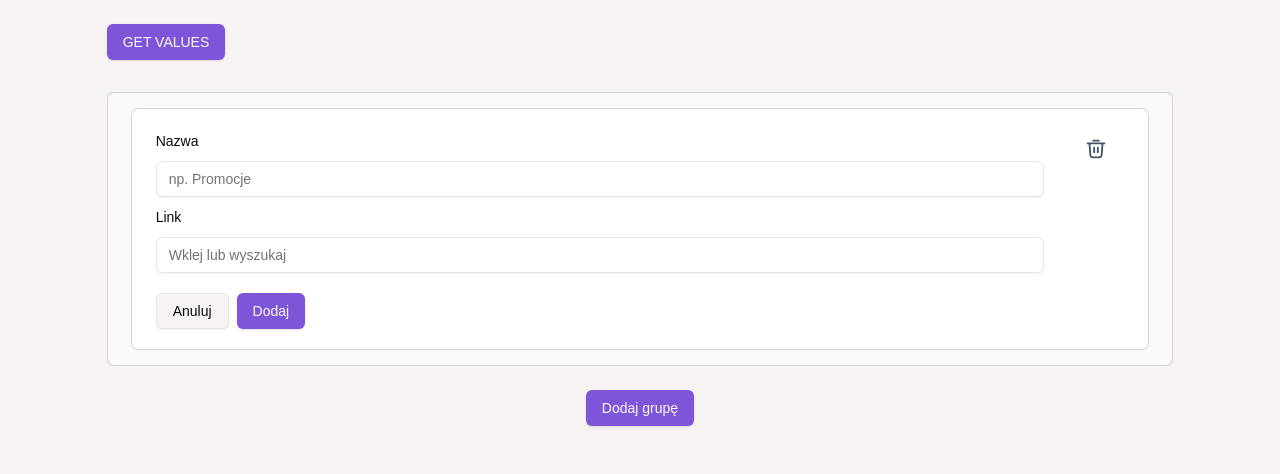
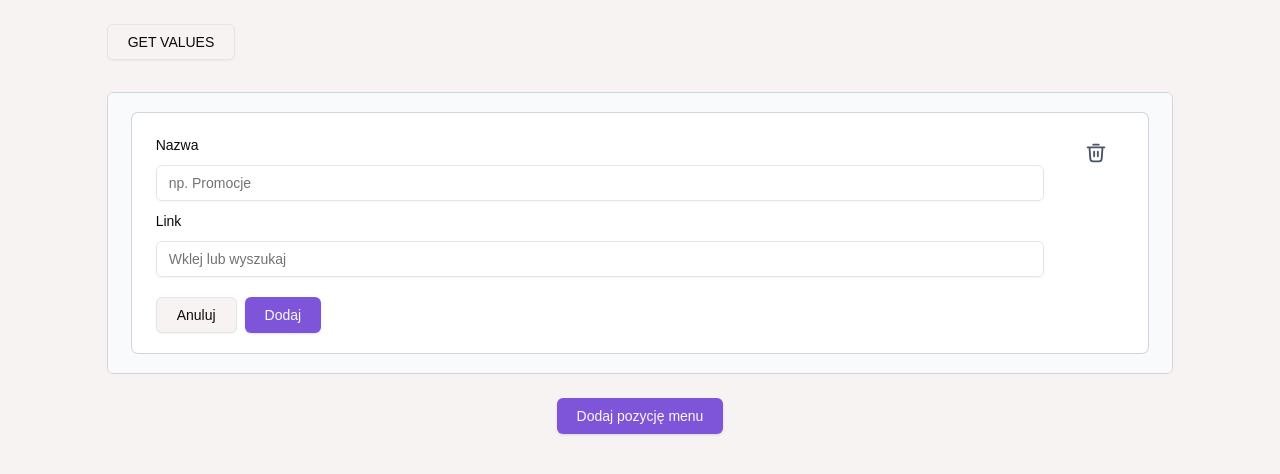
Before and after one commit to vskidamian/navigation, a Next.js app: page / in a window 1280 px wide. Both pictures are taken after a click on the button "Dodaj pozycję menu". Shown: the top 474 px of the page. Built offline with nearby package versions, Linux system fonts and the light colour scheme.

Commit message:
feat: final logic of adding / editing / removing + styling

```diff
--- a/src/app/page.tsx
+++ b/src/app/page.tsx
@@ -18,8 +18,6 @@ export default function Home() {
     },
   });
 
-  console.log("✅", methods.watch());
-
   return (
     <FormProvider {...methods}>
       <MenuGroups />
@@ -36,13 +34,13 @@ const MenuGroups = () => {
   };
 
   const removeGroup = (index: number) => {
-    console.log("remove", index);
     remove(index);
   };
 
   return (
     <div>
       <Button
+        variant="outline"
         className="mb-8"
         onClick={() => console.log("✅GET VALUES", getValues())}
       >
@@ -61,7 +59,7 @@ const MenuGroups = () => {
 
       {fields.length > 0 && (
         <div className="flex justify-center items-center mt-6">
-          <Button onClick={addNewGroup}>Dodaj grupę</Button>
+          <Button onClick={addNewGroup}>Dodaj pozycję menu</Button>
         </div>
       )}
     </div>
--- a/src/components/Empty.tsx
+++ b/src/components/Empty.tsx
@@ -6,9 +6,9 @@ type EmptyProps = {
 
 export const Empty = ({ addNewGroup }: EmptyProps) => {
   return (
-    <div className='w-full text-center'>
-      <h1 className='font-semibold leading-6'>Menu jest puste</h1>
-      <p className='text-sm leading-5 pb-6'>
+    <div className="w-full text-center bg-white px-5 py-6 rounded-md shadow-border">
+      <h1 className="font-semibold leading-6">Menu jest puste</h1>
+      <p className="text-sm leading-5 pb-6">
         W tym menu nie ma jeszcze żadnych linków.
       </p>
       <Button onClick={addNewGroup}>Dodaj pozycję menu</Button>
--- a/src/components/Group.tsx
+++ b/src/components/Group.tsx
@@ -7,16 +7,11 @@ import { Item } from "./Item";
 import { Button } from "./ui/button";
 
 type GroupsProps = {
-  prefix?: string;
   groupIndex: number;
   removeGroup: (index: number) => void;
 };
 
-export const Groups = ({
-  prefix = "",
-  groupIndex,
-  removeGroup,
-}: GroupsProps) => {
+export const Groups = ({ groupIndex, removeGroup }: GroupsProps) => {
   const { control } = useFormContext<Menu>();
   const { fields, addNewItem, removeItem } = useMenuFormFields(
     `menu.${groupIndex}.groups`
@@ -30,10 +25,9 @@ export const Groups = ({
   const isAnyGroupDone = groups.some((group) => group.state === "done");
 
   return (
-    <div className="flex flex-col border rounded-md">
-      {fields.length ? (
-        <div id="group">
-          {fields.map((group, index) => (
+    <div className="flex flex-col border rounded-md overflow-hidden">
+      {fields.length
+        ? fields.map((group, index) => (
             <Group
               key={group.id}
               itemIndex={index}
@@ -42,9 +36,8 @@ export const Groups = ({
               removeGroup={removeGroup}
               removeItem={removeItem}
             />
-          ))}
-        </div>
-      ) : null}
+          ))
+        : null}
       {isAnyGroupDone && (
         <div className="bg-transparent px-6 py-4">
           <Button variant="secondary" onClick={addNewItem}>
--- a/src/components/Item.tsx
+++ b/src/components/Item.tsx
@@ -16,6 +16,7 @@ import {
   FormMessage,
 } from "./ui/form";
 import { Input } from "./ui/input";
+import { group } from "console";
 
 const itemFormSchema = z.object({
   name: z.string().min(1, {
@@ -59,6 +60,7 @@ export const Item = ({
       ...InitialItemState,
       ...values,
       state: "done",
+      groups: item.groups,
     });
   };
 
@@ -92,8 +94,6 @@ export const Item = ({
   };
 
   const handleRemove = () => {
-    console.log("remove");
-
     if (depth === 0) {
       const menuGroups = getValues(`menu.${groupIndex}.groups`);
 
@@ -101,17 +101,20 @@ export const Item = ({
         removeGroup(groupIndex);
         return;
       }
-
-      removeItem(itemIndex);
     }
 
     removeItem(itemIndex);
   };
 
   return (
-    <div id="item" style={{ paddingLeft: depth > 0 ? `28px` : "0" }}>
+    <div id="item" style={{ paddingLeft: depth > 0 ? `64px` : "0" }}>
       {item.state === "edit" ? (
-        <div className="px-6 py-4 bg-secondary rounded-md shadow-border">
+        <div
+          style={{
+            ...(depth === 0 && { padding: "1.25rem 1.5rem 1.25rem 1.5rem" }),
+          }}
+          className="pr-6 py-4 bg-secondary"
+        >
           <div className="px-6 py-5 flex flex-col bg-white shadow-border rounded-md relative">
             <Button
               variant="ghost"
@@ -165,12 +168,17 @@ export const Item = ({
           </div>
         </div>
       ) : (
+        <div
+          className="flex items-center justify-between p-5 bg-white shadow-border mb-[1px]"
+          style={{
+            ...(item.groups?.length &&
+              depth > 0 && {
+                borderBottomLeftRadius: "calc(var(--radius) - 2px)",
+              }),
+          }}
+        >
           <div>
-          <div className="flex items-center justify-between p-4 bg-white shadow-border  mb-[1px]">
-            <div>
-              <h3 className="text-lg font-semibold text-gray-800">
-                {item.name}
-              </h3>
+            <h3 className="text-lg font-semibold text-gray-800">{item.name}</h3>
             <p className="text-sm ">{item.link}</p>
           </div>
 
@@ -188,6 +196,7 @@ export const Item = ({
             </Button>
           </div>
         </div>
+      )}
       {fields.map((item, index) => (
         <Item
           key={item.id}
@@ -200,7 +209,5 @@ export const Item = ({
         />
       ))}
     </div>
-      )}
-    </div>
   );
 };
--- a/src/components/ui/button.tsx
+++ b/src/components/ui/button.tsx
@@ -20,7 +20,7 @@ const buttonVariants = cva(
         link: "text-primary underline-offset-4 hover:underline",
       },
       size: {
-        default: "h-9 px-4 py-2",
+        default: "h-9 px-5 py-2",
         sm: "h-8 rounded-md px-3 text-xs",
         lg: "h-10 rounded-md px-8",
         icon: "h-9 w-9",
--- a/src/components/ui/input.tsx
+++ b/src/components/ui/input.tsx
@@ -1,6 +1,6 @@
-import * as React from "react"
+import * as React from "react";
 
-import { cn } from "@/lib/utils"
+import { cn } from "@/lib/utils";
 
 const Input = React.forwardRef<HTMLInputElement, React.ComponentProps<"input">>(
   ({ className, type, ...props }, ref) => {
@@ -11,12 +11,13 @@ const Input = React.forwardRef<HTMLInputElement, React.ComponentProps<"input">>(
           "flex h-9 w-full rounded-md border border-input bg-transparent px-3 py-1 text-base shadow-sm transition-colors file:border-0 file:bg-transparent file:text-sm file:font-medium file:text-foreground placeholder:text-muted-foreground focus-visible:outline-none focus-visible:ring-1 focus-visible:ring-ring disabled:cursor-not-allowed disabled:opacity-50 md:text-sm",
           className
         )}
+        autoComplete="off"
         ref={ref}
         {...props}
       />
-    )
+    );
   }
-)
-Input.displayName = "Input"
+);
+Input.displayName = "Input";
 
-export { Input }
+export { Input };
```
Lines whose indentation alone changed are shown as unchanged.
